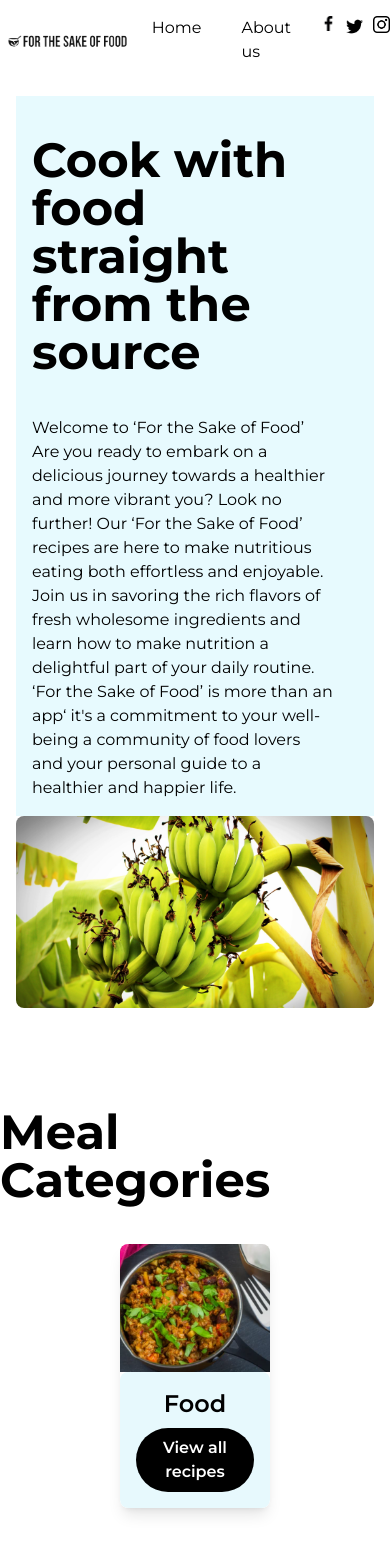
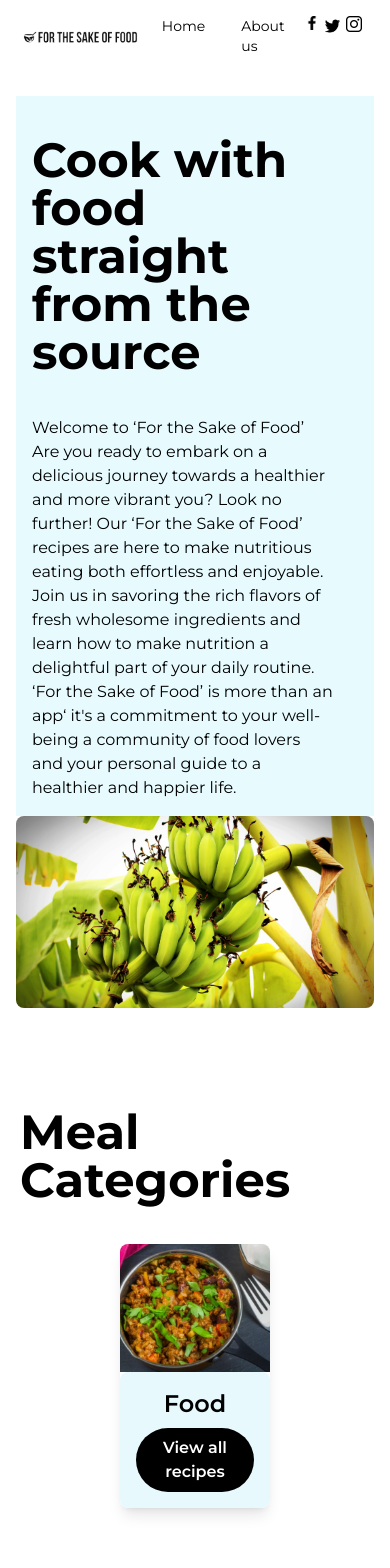
Before and after one commit to For-The-Sake-Of-Food/frontend-code, a Next.js app in the folder for-the-sake-of-food/: page / in a window 390 px wide. Shown: the top 1568 px of the page. Built offline with nearby package versions, Linux system fonts and the light colour scheme; no server answers.

Commit message:
minor changes

```diff
--- a/for-the-sake-of-food/src/app/food/page.js
+++ b/for-the-sake-of-food/src/app/food/page.js
@@ -44,13 +44,13 @@ const Home = () => {
   }
 
   return (
-    <div className="flex flex-col items-center justify-center py-14 min-h-screen">
-      <h1 className="text-3xl font-bold py-2">Food Recipes</h1>
-      <h1 className="text-2xl font-bold py-2">Breakfast Lunch & Supper!</h1>
+    <div className="flex flex-col min-h-screen md:items-center justify-center py-14 ">
+      <h1 className="text-3xl pl-5 font-bold py-2">Food Recipes</h1>
+      <h1 className="text-2xl pl-5 font-bold py-2">Breakfast Lunch & Supper!</h1>
       <div className="py-4">
         {" "}
         {/* Added margin for spacing */}
-        <p className="text-lg">
+        <p className="pl-5 text-lg ">
           Explore our mouthwatering selection of dishes and find your next
           favorite meal!.
         </p>
--- a/for-the-sake-of-food/src/app/page.js
+++ b/for-the-sake-of-food/src/app/page.js
@@ -36,14 +36,13 @@ const Welcome = () => {
             src="/hero-image.jpg"
             alt="hero image"
             className="w-full h-48 rounded-lg object-cover"
-
           />
         </div>
         <div className="hidden md:block bg-[url('/hero-image.jpg')] bg-cover w-full h-full rounded-lg" />
       </div>
 
       <div className="flex flex-col  items-center justify-center">
-        <h1 className="text-5xl py-10 pt-20 md:pt-35 text-black font-bold">
+        <h1 className="text-5xl pl-5 py-10 pt-20 md:pt-35 text-black font-bold">
           Meal Categories
         </h1>
         <div className="flex flex-col pb-5 items-center gap-8 md:flex-row md:justify-evenly md:gap-8">
@@ -68,15 +67,14 @@ const Welcome = () => {
             className="rounded-md" // Using rounded-md for slightly rounded corners
           />
         </div>
-        <div className="w-full md:w-1/2 p-4 md:order-2">
+        <div className="w-full pl-10 md:w-1/2 p-4 md:order-2">
           <h1 className="text-2xl pl-10 pr-5 font-bold relative">
             <span className="text-black">Why </span>
             <span className="text-[#3A8700] font-bold">Our Recipes</span>
             <span className="text-black"> Are The Best</span>
             <span className="absolute top-[-2.5rem] left-[-3rem] text-gray-300 text-9xl ml-4">
-    “
-</span>
-
+              “
+            </span>
           </h1>
           <p class="pl-10 pr-5">
             At 65 its become more important than ever to make healthy food
@@ -86,9 +84,7 @@ const Welcome = () => {
             are easy to follow and I have never had so much fun experimenting in
             the kitchen. Thank you for making healthy eating a joy!
           </p>
-          <p class="pl-10 pr-5">
-            ~Carol Lynn
-            </p>
+          <p class="pl-10 pr-5">~Carol Lynn</p>
         </div>
       </div>
 
--- a/for-the-sake-of-food/src/components/Card.js
+++ b/for-the-sake-of-food/src/components/Card.js
@@ -14,7 +14,7 @@ const Card = ({
 }) => {
   return (
     <div className="max-w-lg rounded-lg overflow-hidden bg-[#E7F9FD] shadow-lg m-4">
-      <div style={{ position: "relative", width: "100%", height: "400px" }}>
+      <div style={{ position: "relative", width: "100%", height: "300px" }}>
         <Image
           layout="fill"
           objectFit="cover"
@@ -24,7 +24,7 @@ const Card = ({
         />
       </div>
       <div className="px-6 py-4">
-        <p className="text-black font-bold text-xl">{title}</p>
+        <p className="text-black font-bold  pb-2 text-xl">{title}</p>
         {recommended === null ? null : (
           <p className="text-black text-sm">Recommended for: {recommended}</p>
         )}
--- a/for-the-sake-of-food/src/components/Navbar.jsx
+++ b/for-the-sake-of-food/src/components/Navbar.jsx
@@ -33,7 +33,7 @@ const NavBar = () => {
       }`}
     >
       <div className="flex justify-between items-center container mx-auto">
-        <div className="flex items-center pl-0.1">
+        <div className="flex items-center pl-4">
           <Link href="/">
             <Image
               src="/company-logo.png"
@@ -43,12 +43,12 @@ const NavBar = () => {
             />
           </Link>
         </div>
-        <ul className="flex list-none space-x-2 md:space-x-8">
+        <ul className="flex list-none text-sm space-x-1 md:space-x-12 pr-7">
           <Link href="/">
-            <li className="px-4 md:px-8 py-4">Home</li>
+            <li className="px-4 md:px-2 py-4">Home</li>
           </Link>
           <Link href="/about">
-            <li className="px-4 md:px-8 py-4">About us</li>
+            <li className="px-4 md:px-10 py-4">About us</li>
           </Link>
           <Link
             href="https://www.facebook.com"
--- a/for-the-sake-of-food/src/components/SignupForm.js
+++ b/for-the-sake-of-food/src/components/SignupForm.js
@@ -25,7 +25,7 @@ const SignupForm = () => {
 
   return (
     <div className="bg-[#E7F9FD]">
-      {/* The gray background container */}
+      {/* The blue background container */}
       <div className="p-4 max-w-md mx-auto">
       {loading ? ( // Display loader if loading is true
           <div className="text-center">
@@ -37,11 +37,11 @@ const SignupForm = () => {
             <h2 className="text-2xl font-semibold text-black mb-4">
               Thank you for subscribing!
             </h2>
-            <p className="text-gray-700">
+            <p className="text-black">
               You will receive news and updates at{" "}
               <span className="text-sm text-blue-500">{email}</span>.
             </p>
-            <p className="text-gray-700">
+            <p className="text-black">
               In case you do not see the notification, check your spam folder.
             </p>
           </div>
@@ -58,12 +58,12 @@ const SignupForm = () => {
             </p>
 
             <form onSubmit={handleSubmit} className="w-full">
-              <div className="mb-4 flex">
+              <div className="text-sm flex md:mb-4">
                 <input
                   type="email"
                   id="email"
                   name="email"
-                  placeholder="Your email address..."
+                  placeholder="Email address..."
                   value={email}
                   onChange={handleEmailChange}
                   className="w-3/4 p-2 border text-black border-gray-300 rounded-md focus:ring mr-8"
```
